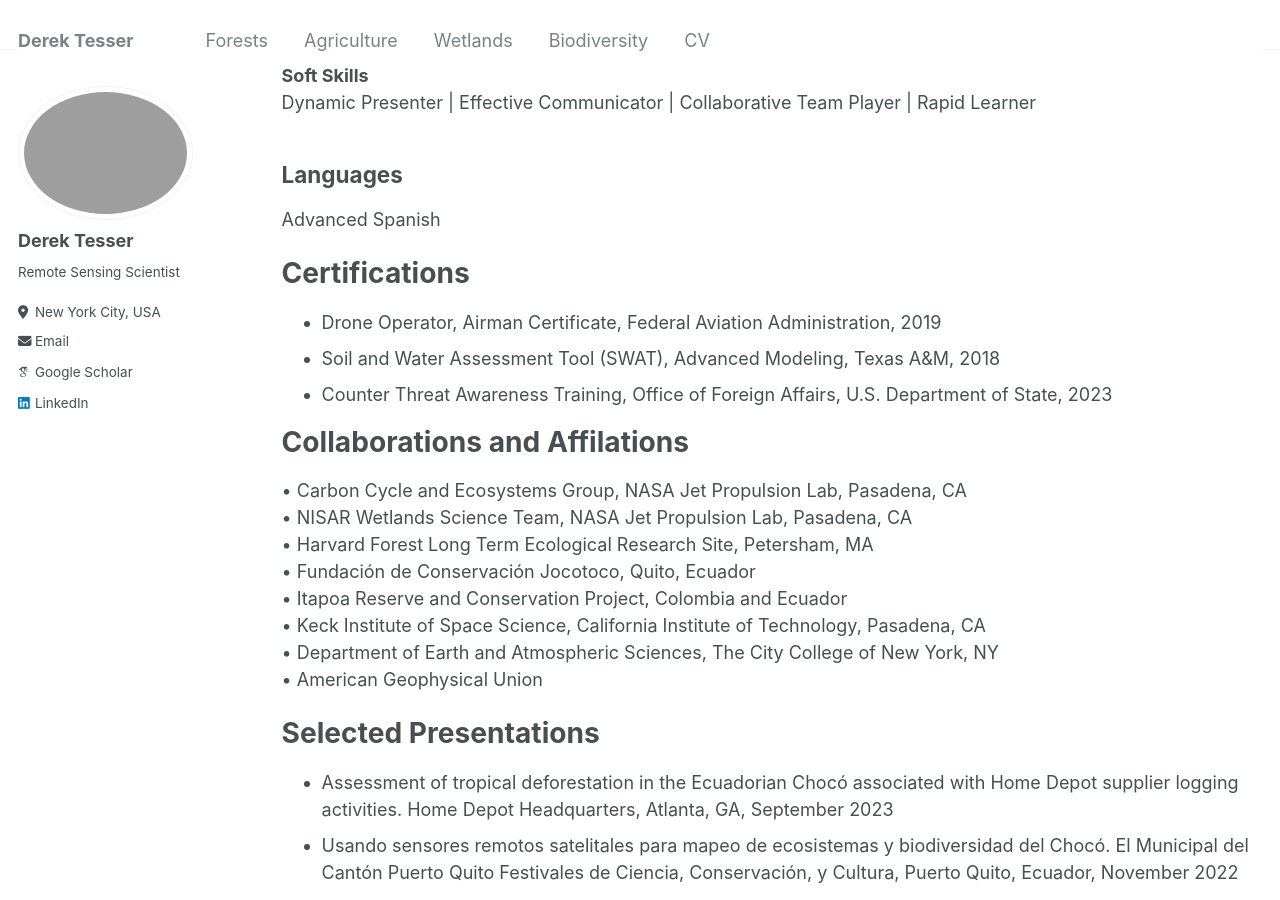
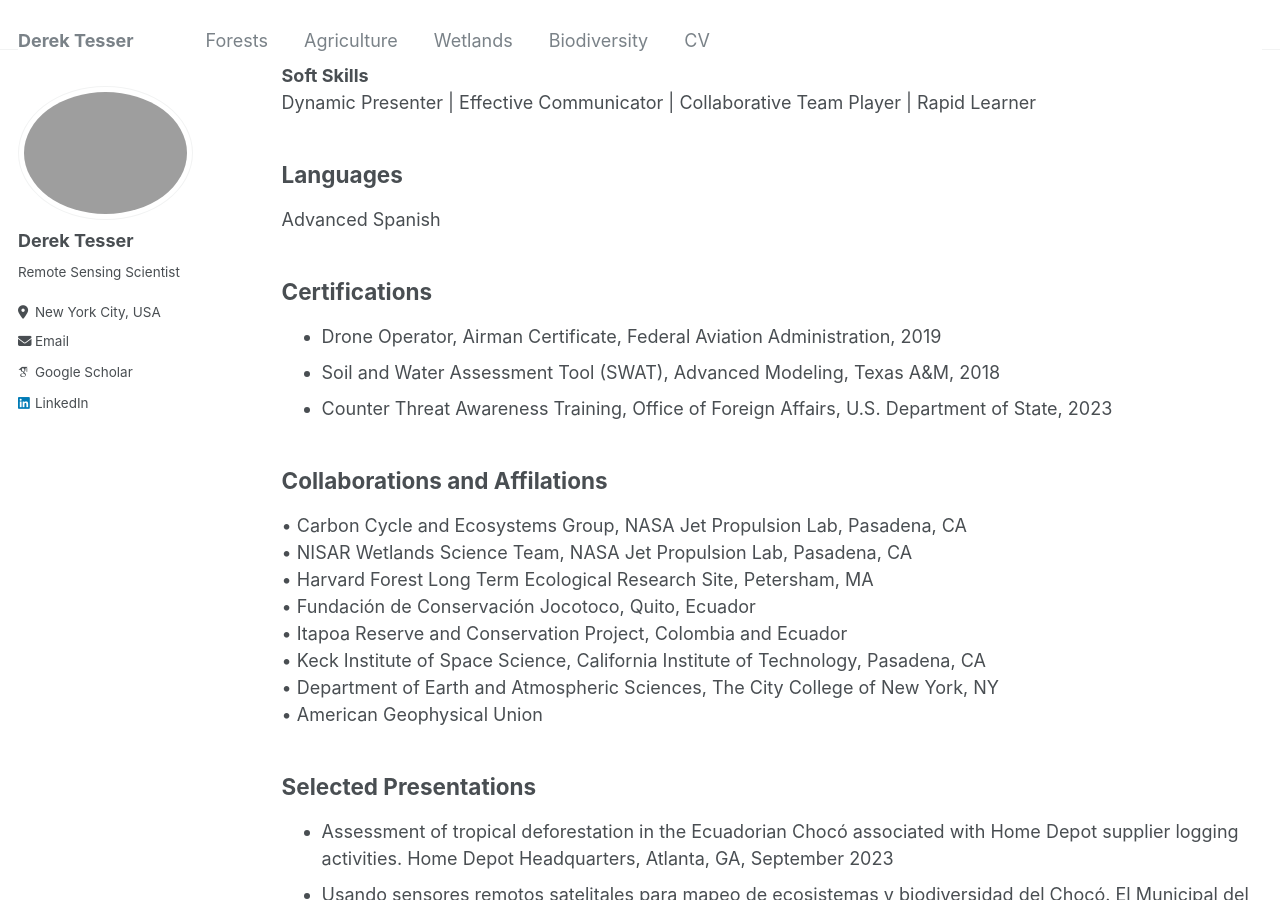
Before and after one commit to dstesser/dstesser.github.io, a Jekyll site: the page built from _pages/cv.md, in a window 1280 px wide and 900 px high, scrolled down 1623 px. Built offline with Jekyll 4.4.1, drawn with Linux system fonts in a browser that asks for light colours; some web fonts are replaced.

Commit message:
Update cv.md

```diff
--- a/_pages/cv.md
+++ b/_pages/cv.md
@@ -67,15 +67,13 @@ Dynamic Presenter | Effective Communicator | Collaborative Team Player | Rapid L
 Advanced Spanish
 
 
-Certifications
-====
+## Certifications
 * Drone Operator, Airman Certificate, Federal Aviation Administration, 2019<br>
 * Soil and Water Assessment Tool (SWAT), Advanced Modeling, Texas A&M, 2018<br>
 * Counter Threat Awareness Training, Office of Foreign Affairs, U.S. Department of State, 2023
 
 
-Collaborations and Affilations
-====
+## Collaborations and Affilations
 • Carbon Cycle and Ecosystems Group, NASA Jet Propulsion Lab, Pasadena, CA<br>
 • NISAR Wetlands Science Team, NASA Jet Propulsion Lab, Pasadena, CA<br>
 • Harvard Forest Long Term Ecological Research Site, Petersham, MA<br>
@@ -86,8 +84,7 @@ Collaborations and Affilations
 • American Geophysical Union<br>
 
 
-Selected Presentations
-====
+## Selected Presentations
 * Assessment of tropical deforestation in the Ecuadorian Chocó associated with Home Depot supplier logging activities. Home Depot Headquarters, Atlanta, GA, September 2023<br>
 * Usando sensores remotos satelitales para mapeo de ecosistemas y biodiversidad del Chocó. El
 Municipal del Cantón Puerto Quito Festivales de Ciencia, Conservación, y Cultura, Puerto Quito, Ecuador, November 2022<br>
@@ -100,8 +97,7 @@ Municipal del Cantón Puerto Quito Festivales de Ciencia, Conservación, y Cultu
 
 
 
-Selected Publications
-====
+## Selected Publications
 1. Tesser, D., E., Tremlett, C.J., Newell, F.L., Villa-Galaviz, E., Blüthgen, N., Shafer, M., Podest, E., McDonald, K.C., 2024. Monitoring tropical forest disturbance and recovery with multi-decade spaceborne synthetic aperture radar in the Chocó biodiversity hotspot, Ecuador. (Manuscript in preparation).
 2. Tesser, D., Nieto, R., McDonald, K.C., 2024. Structural and thermal assessment of tropical forest transition to oil palm agriculture in the Chocó ecoregion using sUAV. (Manuscript in preparation).
 3. Tesser, D., Podest, E., McDonald, K.C., 2024. Characterization of ecosystem functional types utilizing integrated SAR, LiDAR, and ECOSTRESS observations to identify priority regions for biodiversity conservation. (Manuscript in preparation).
```
